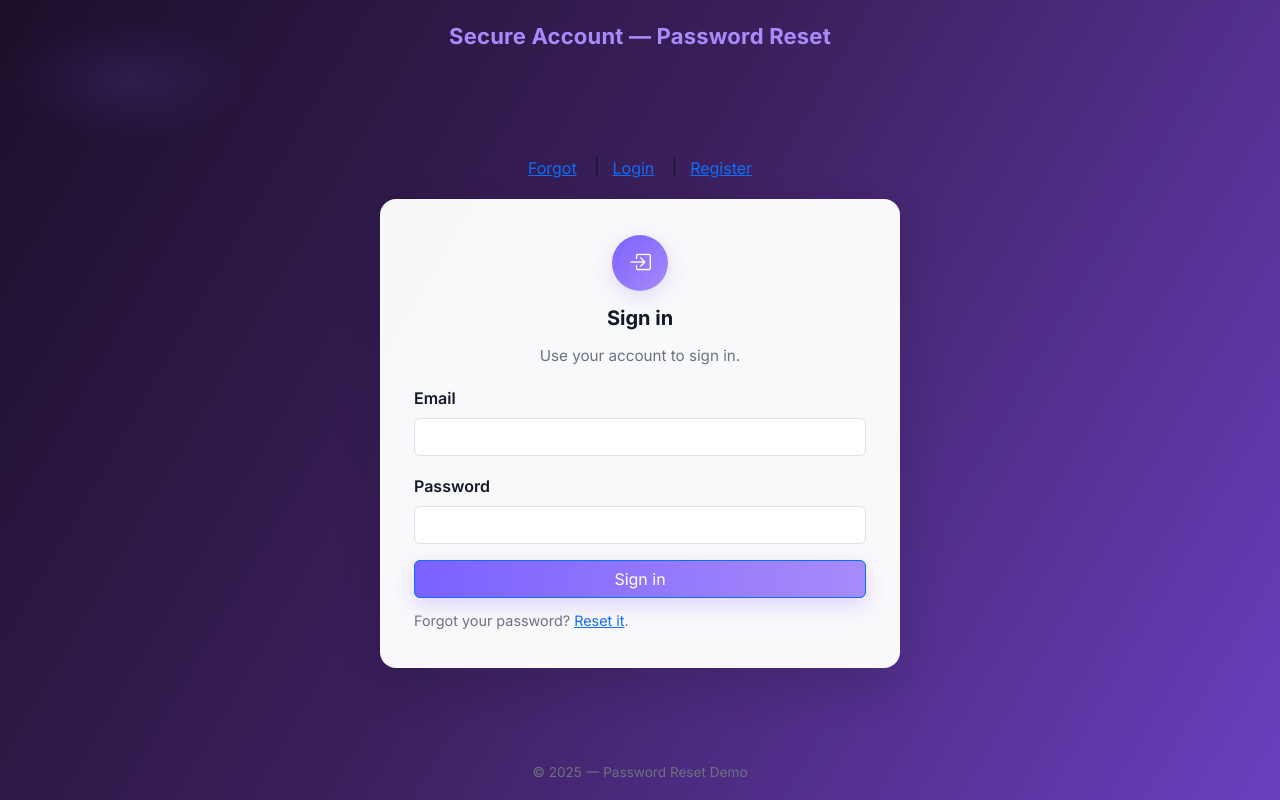
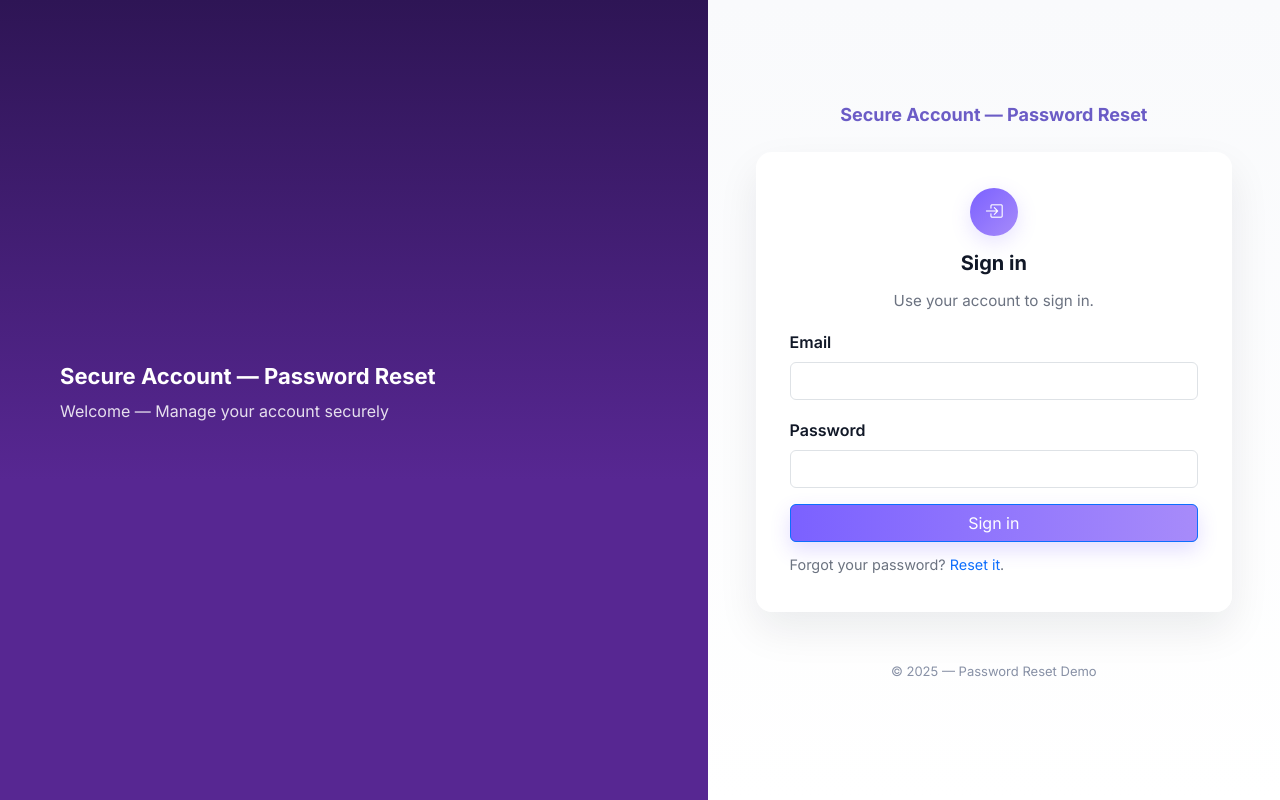
Before and after one commit to annie199810/Password-Reset, a React (Create React App) app in the folder frontend/: page /login in a window 1280 px wide. Built offline with nearby package versions, Linux system fonts and the light colour scheme.

Commit message:
components have been updated

```diff
--- a/frontend/src/App.js
+++ b/frontend/src/App.js
@@ -1,48 +1,49 @@
+
 import React from 'react';
-import { BrowserRouter, Routes, Route, Link } from 'react-router-dom';
+import { BrowserRouter, Routes, Route } from 'react-router-dom';
 import ForgotPassword from './components/ForgotPassword';
 import ResetPassword from './components/ResetPassword';
 import Register from './components/Register';
 import Login from './components/Login';
 import Dashboard from './components/Dashboard';
 import ProtectedRoute from './components/ProtectedRoute';
+import HeroLeft from './components/HeroLeft';
 import './index.css';
 import 'bootstrap/dist/css/bootstrap.min.css';
 
 export default function App() {
-  const token = typeof window !== 'undefined' && localStorage.getItem('token');
-
   return (
     <BrowserRouter>
-      <div className="app-shell">
-        <header className="header">
-          <div style={{ position:'absolute', left:18 }}>
-            {token ? <Link to="/dashboard" className="btn btn-link">Dashboard</Link> : null}
-          </div>
-          <div className="brand">Secure Account — Password Reset</div>
-        </header>
-        <main className="main-wrap">
-          <div className="container">
-            <div style={{ textAlign: 'center', marginBottom: 12 }}>
-              <Link to="/" className="btn btn-link">Forgot</Link> |
-              <Link to="/login" className="btn btn-link">Login</Link> |
-              <Link to="/register" className="btn btn-link">Register</Link>
-            </div>
+      <div className="split-app">
+        <div className="split-left">
+          <HeroLeft />
+        </div>
 
+        <div className="split-right">
+          <header className="small-header">
+            <div className="brand">Secure Account — Password Reset</div>
+          </header>
+
+          <main className="split-main">
             <Routes>
-              <Route path="/" element={<ForgotPassword />} />
-              <Route path="/login" element={<Login />} />
-              <Route path="/register" element={<Register />} />
-              <Route path="/reset-password" element={<ResetPassword />} />
-              <Route path="/dashboard" element={
+
+              <Route path="/" element={
                 <ProtectedRoute>
                   <Dashboard />
                 </ProtectedRoute>
               } />
+              <Route path="/login" element={<Login />} />
+              <Route path="/register" element={<Register />} />
+              <Route path="/reset-password" element={<ResetPassword />} />
+             <Route path="/" element={<Dashboard />} />
+
+
+              <Route path="/forgot" element={<ForgotPassword />} />
             </Routes>
-          </div>
-        </main>
-        <footer>© {new Date().getFullYear()} — Password Reset Demo</footer>
+          </main>
+
+          <footer className="split-footer">© {new Date().getFullYear()} — Password Reset Demo</footer>
+        </div>
       </div>
     </BrowserRouter>
   );
--- /dev/null
+++ b/frontend/src/components/HeroLeft.jsx
@@ -0,0 +1,22 @@
+
+import React from 'react';
+import { Link } from 'react-router-dom';
+
+export default function HeroLeft() {
+  return (
+    <div className="hero-left">
+      <div className="hero-inner">
+        <div className="hero-top">
+
+          <div className="hero-headline">
+            <div className="brand-title">Secure Account — Password Reset</div>
+            <div className="brand-sub">Welcome — Manage your account securely</div>
+          </div>
+        </div>
+
+
+
+      </div>
+    </div>
+  );
+}
--- a/frontend/src/index.css
+++ b/frontend/src/index.css
@@ -169,6 +169,291 @@ footer {
 
 
 
+.nav-link {
+  color: var(--accent-2);
+  font-weight: 600;
+  text-decoration: none;
+  font-size: 1rem;
+  margin-right: 14px;
+}
+
+.nav-link:hover {
+  text-decoration: none;
+  opacity: 0.8;
+}
+
+
+a {
+  text-decoration: none !important;
+}
+
+
+.top-nav {
+  display: flex;
+  gap: 18px;
+  justify-content: center;
+  align-items: center;
+  margin: 12px 0 22px 0;
+  z-index: 20;
+}
+
+.top-nav .nav-link {
+  color: var(--accent-2);
+  font-weight: 600;
+  text-decoration: none;
+  font-size: 1rem;
+  padding: 6px 10px;
+  border-radius: 8px;
+}
+
+
+.top-nav .nav-link:hover {
+  background: rgba(167,139,250,0.08);
+  text-decoration: none;
+  transform: translateY(-1px);
+}
+
+
+@media (max-width: 520px) {
+  .top-nav {
+    gap: 10px;
+    flex-wrap: wrap;
+  }
+}
+
+
+a { text-decoration: none !important; }
+
+
+.split-app { display: flex; min-height: 100vh; }
+
+
+.split-left {
+  flex: 1.1;
+  min-width: 360px;
+  display: flex;
+  align-items: center;
+  justify-content: center;
+  background: linear-gradient(180deg, rgba(46,21,85,1) 0%, rgba(87,39,146,1) 60%);
+  color: white;
+  padding: 48px;
+  box-sizing: border-box;
+}
+
+.hero-left {
+   width: 100%;
+    max-width: 720px;
+  }
+
+
+.hero-inner {
+  padding: 18px 12px;
+  display:flex;
+   flex-direction:column;
+   gap:28px;
+  }
+
+
+.hero-brand {
+   display:flex;
+    gap:20px;
+    align-items:center;
+  }
+
+
+.hero-logo {
+  width:86px;
+  height:86px;
+  border-radius:12px;
+  object-fit:cover;
+  box-shadow:0 10px 30px rgba(0,0,0,0.2);
+ }
+
+
+.hero-brand h1 {
+  margin:0;
+  font-size:36px;
+   font-weight:800;
+   letter-spacing: -0.6px;
+ }
+
+
+.hero-sub {
+  margin:6px 0 0 0;
+  opacity:0.95;
+  color: rgba(255,255,255,0.9);
+   max-width:420px;
+ }
+
+.hero-cta {
+  display:inline-block;
+  margin-top:14px;
+  background: rgba(255,255,255,0.12);
+  color: #fff;
+  padding: 10px 14px;
+  border-radius: 18px;
+  font-weight:600;
+  text-decoration:none;
+  box-shadow: 0 8px 20px rgba(0,0,0,0.18);
+}
+
+
+.hero-illustration { margin-top: 8px; }
+
+
+.split-right {
+  flex: 0.9;
+  min-width: 320px;
+  display:flex;
+  flex-direction:column;
+  align-items:center;
+  justify-content:center;
+  padding: 36px;
+  background: linear-gradient(180deg, rgba(249,250,252,1) 0%, rgba(255,255,255,1) 100%);
+  box-sizing: border-box;
+}
+
+
+.small-header {
+   width:100%;
+   text-align:center;
+    margin-bottom:12px;
+  }
+
+
+.small-header .brand {
+  color: #6b5cc6;
+  font-weight:700;
+  font-size:1.125rem;
+ }
+
+
+.split-main {
+   width:100%;
+   display:flex;
+   align-items:center;
+    justify-content:center;
+    padding: 12px;
+  }
+
+
+.form-card {
+  width:100%;
+  max-width:420px;
+  background: var(--card-bg);
+  border-radius: 16px;
+  padding: 36px 34px;
+  box-shadow: 0 18px 40px rgba(16,24,40,0.08);
+  text-align:left;
+}
+
+
+.card-header .icon {
+   width:48px;
+   height:48px;
+   font-size:18px;
+  }
+
+
+.split-footer {
+  width:100%;
+  text-align:center;
+  margin-top:20px;
+  color:#8891a6;
+  font-size:13px;
+}
+
+
+@media (max-width: 980px) {
+  .split-app { flex-direction: column; }
+  .split-left { order: -1; width:100%; min-height: 220px; padding:28px; }
+  .split-right { width:100%; padding: 20px 18px; }
+  .form-card { max-width: 520px; }
+}
+
+
+a { text-decoration: none !important; color: inherit; }
+
+
+.hero-top {
+  display:flex;
+  gap:16px;
+  align-items:center;
+  margin-bottom:18px;
+  }
+
+
+.hero-logo {
+  width:72px;
+  height:72px;
+  border-radius:12px;
+  object-fit:cover;
+  box-shadow:0 12px 30px rgba(0,0,0,0.22);
+  }
+
+
+.hero-headline .brand-title {
+  font-size:22px;
+  font-weight:800;
+   margin-bottom:6px;
+   color: #fff;
+  }
+
+
+.hero-headline .brand-sub {
+   color: rgba(255,255,255,0.9);
+   opacity:0.95;
+   }
+
+
+.hero-nav {
+  display:flex;
+  flex-direction:column;
+  gap:10px;
+  margin-top:12px;
+  width:100%;
+  max-width:360px;
+}
+
+
+.hero-nav .hero-nav-item {
+  display:inline-block;
+  padding:10px 14px;
+  border-radius:10px;
+  color: rgba(255,255,255,0.95);
+  text-decoration:none;
+  font-weight:700;
+  background: transparent;
+  transition: all .15s ease;
+}
+.hero-nav .hero-nav-item:hover {
+  transform: translateX(6px);
+  background: rgba(255,255,255,0.04);
+}
+.hero-nav .hero-nav-item.active {
+  background: rgba(255,255,255,0.08);
+  box-shadow: inset 0 0 0 1px rgba(255,255,255,0.04);
+}
+
+
+.hero-note {
+  margin-top:20px;
+  color: rgba(255,255,255,0.85);
+   max-width:420px; font-size:14px;
+  }
+
+
+.hero-note .muted {
+  color: rgba(255,255,255,0.7);
+ }
+
+
+@media (max-width: 980px) {
+  .hero-top { gap:12px; }
+  .hero-logo { width:56px; height:56px; }
+  .hero-headline .brand-title { font-size:18px; }
+}
+
 @media (max-width:520px){
   .form-card { padding:22px; margin: 0 12px; }
   .form-sub { padding: 0 6px; }
```
Also changed, not shown: frontend/src/components/Dashboard.jsx (+71 -34 lines).
